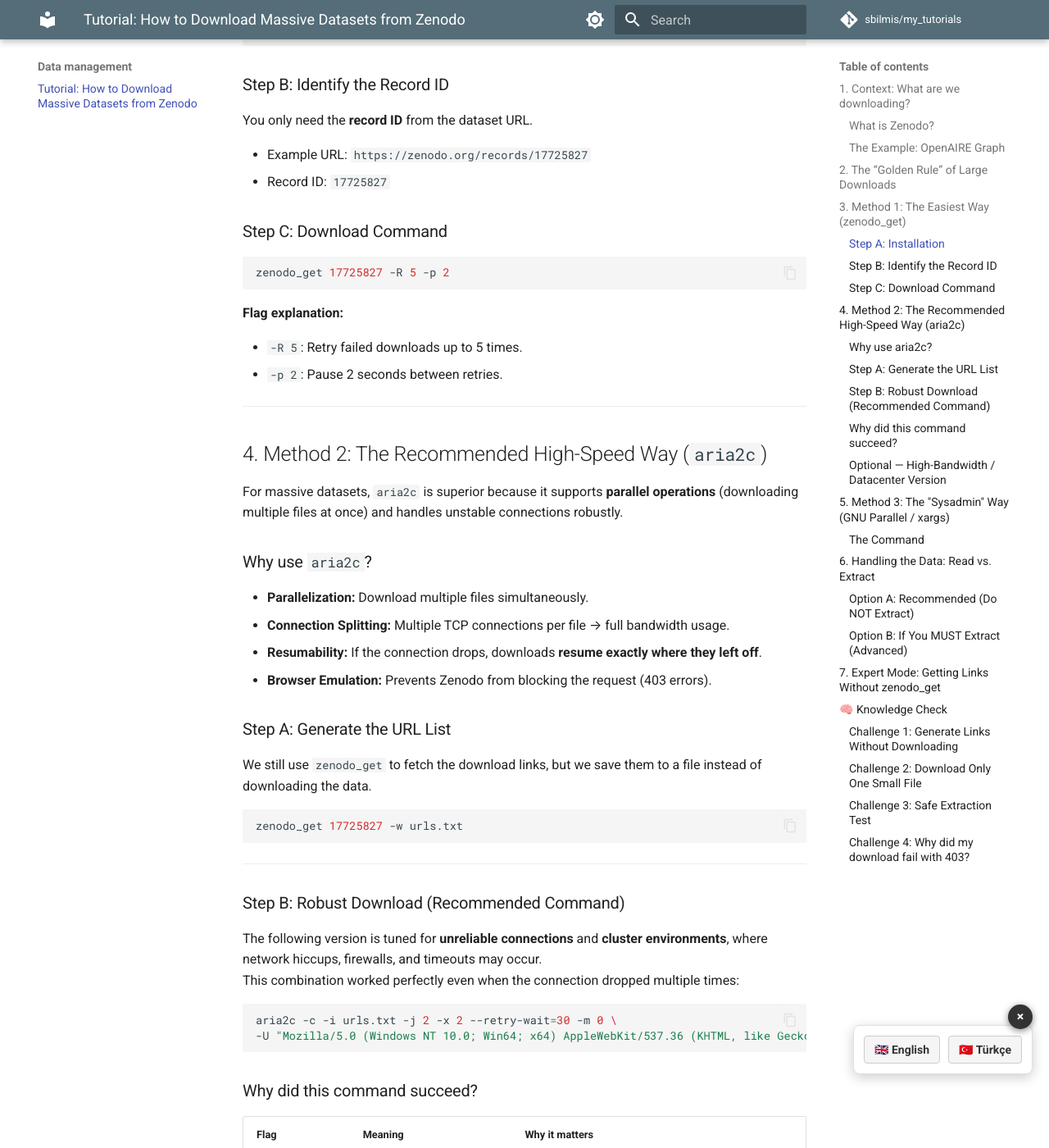
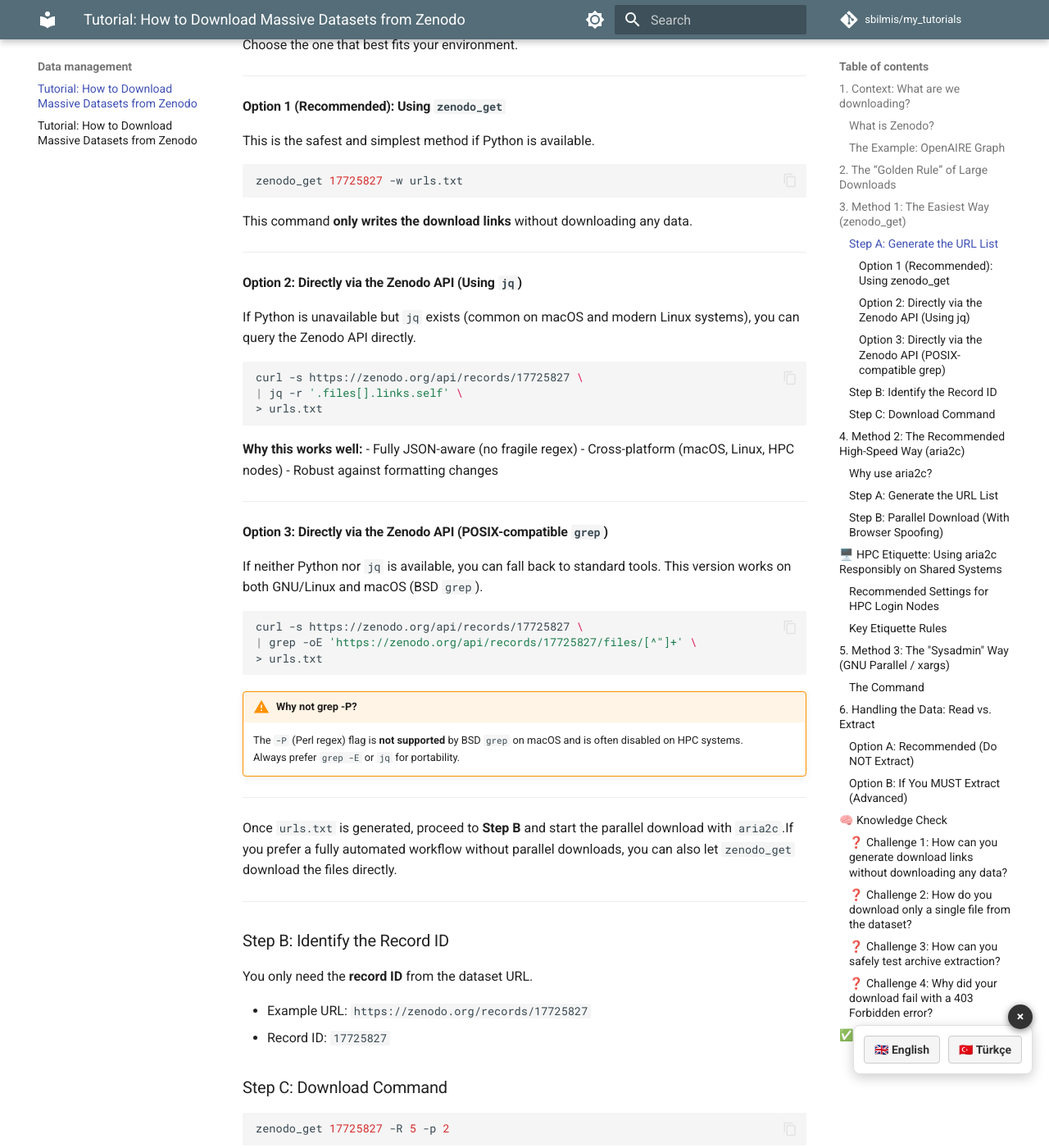
Before and after one commit to sbilmis/my_tutorials, an MkDocs documentation site: the page built from docs/data_management/downloading-large-datasets.md, in a window 1280 px wide and 1400 px high, scrolled down 1874 px. Shown: the whole window at 82% size. Built offline with MkDocs 1.6.1 and Material for MkDocs 9.7.7, drawn with Linux system fonts in a browser that asks for light colours; comment, search, counter and statistics services are not loaded; some of the changed text lies outside the part shown.

Commit message:
massive download is updated

````diff
--- a/docs/data_management/downloading-large-datasets.md
+++ b/docs/data_management/downloading-large-datasets.md
@@ -1,7 +1,7 @@
 # Tutorial: How to Download Massive Datasets from Zenodo
 
 !!! abstract "Overview"
-    * **Goal:** Download the 330GB OpenAIRE Graph dataset safely.
+    * **Goal:** Download the ~330GB OpenAIRE Graph dataset safely.
     * **Time Required:** ~10 minutes to set up (download time depends on bandwidth).
     * **Skill Level:** Beginner / Intermediate.
     * **Prerequisites:** Access to a terminal (Linux/macOS) and ~350GB of free disk space.
@@ -48,11 +48,62 @@ On Zenodo record pages you may see a “Download all” button pointing to a `fi
 !!! warning "Limitation: No Parallel Downloads"
     `zenodo_get` downloads files **sequentially** (one by one). It cannot be parallelized to download multiple files at the same time. If you have many large files and high bandwidth, this method will be significantly slower than Method 2 (`aria2c`).
 
-### Step A: Installation
+### Step A: Generate the URL List
+
+There are multiple ways to generate the list of file URLs (`urls.txt`).
+Choose the one that best fits your environment.
+
+---
+
+#### Option 1 (Recommended): Using `zenodo_get`
+
+This is the safest and simplest method if Python is available.
 
 ```bash
-pip install zenodo-get
+zenodo_get 17725827 -w urls.txt
 ```
+
+This command **only writes the download links** without downloading any data.
+
+---
+
+#### Option 2: Directly via the Zenodo API (Using `jq`)
+
+If Python is unavailable but `jq` exists (common on macOS and modern Linux systems), you can query the Zenodo API directly.
+
+```bash
+curl -s https://zenodo.org/api/records/17725827 \
+| jq -r '.files[].links.self' \
+> urls.txt
+```
+
+**Why this works well:**
+- Fully JSON-aware (no fragile regex)
+- Cross-platform (macOS, Linux, HPC nodes)
+- Robust against formatting changes
+
+---
+
+#### Option 3: Directly via the Zenodo API (POSIX-compatible `grep`)
+
+If neither Python nor `jq` is available, you can fall back to standard tools.
+This version works on both GNU/Linux and macOS (BSD `grep`).
+
+```bash
+curl -s https://zenodo.org/api/records/17725827 \
+| grep -oE 'https://zenodo.org/api/records/17725827/files/[^"]+' \
+> urls.txt
+```
+
+!!! warning "Why not grep -P?"
+    The `-P` (Perl regex) flag is **not supported** by BSD `grep` on macOS and is often disabled on HPC systems.
+    Always prefer `grep -E` or `jq` for portability.
+
+---
+
+Once `urls.txt` is generated, proceed to **Step B** and start the parallel download with `aria2c`.If you prefer a fully automated workflow without parallel downloads, you can also let `zenodo_get` download the files directly.
+
+---
 
 ### Step B: Identify the Record ID
 
@@ -80,10 +131,9 @@ For massive datasets, `aria2c` is superior because it supports **parallel operat
 
 ### Why use `aria2c`?
 
-* **Parallelization:** Download multiple files simultaneously.
-* **Connection Splitting:** Multiple TCP connections per file → full bandwidth usage.
-* **Resumability:** If the connection drops, downloads **resume exactly where they left off**.
-* **Browser Emulation:** Prevents Zenodo from blocking the request (403 errors).
+* **Parallelization:** Unlike `zenodo_get`, `aria2c` can download 16+ files simultaneously.
+* **Connection Splitting:** It opens multiple connections per file to maximize bandwidth.
+* **Resumability:** Excellent support for resuming interrupted downloads.
 
 ### Step A: Generate the URL List
 
@@ -91,46 +141,69 @@ We still use `zenodo_get` to fetch the download links, but we save them to a fil
 
 ```bash
 zenodo_get 17725827 -w urls.txt
+
 ```
 
----
+### Step B: Parallel Download (With Browser Spoofing)
 
-### Step B: Robust Download (Recommended Command)
+Zenodo frequently blocks automated download managers with `403 Forbidden` errors. To avoid this, we **must** trick the server into thinking we are a standard web browser by setting the User-Agent.
 
-The following version is tuned for **unreliable connections** and **cluster environments**, where network hiccups, firewalls, and timeouts may occur.
-This combination worked perfectly even when the connection dropped multiple times:
-
-```bash
-aria2c -c -i urls.txt -j 2 -x 2 --retry-wait=30 -m 0 \
--U "Mozilla/5.0 (Windows NT 10.0; Win64; x64) AppleWebKit/537.36 (KHTML, like Gecko) Chrome/91.0.4472.124 Safari/537.36"
-```
-
-### Why did this command succeed?
-
-| Flag | Meaning | Why it matters |
-|------|---------|----------------|
-| `-c` | Continue / resume | Prevents restarting a 20GB file from scratch |
-| `-i urls.txt` | Input file list | List of all files from Zenodo |
-| `-j 2` | Download 2 files simultaneously | Low parallelism avoids firewall triggering and keeps RAM usage low |
-| `-x 2` | Use 2 TCP connections per file | Balances speed + server friendliness |
-| `--retry-wait=30` | Wait 30 sec before retry | Lets Zenodo cooldown when rate-limited |
-| `-m 0` | Retry forever | Essential for HPC jobs where connection drops overnight |
-| `-U "Mozilla..."` | Browser User-Agent spoofing | Prevents Zenodo bot-detection (403 errors) |
-
-**In short:**
-This is slow-but-unbreakable mode.
-It is ideal for **unstable VPN**, **HPC login nodes**, **tailscale tunnels**, or **mobile hotspot** conditions.
-
----
-
-### Optional — High-Bandwidth / Datacenter Version
-
-If you are on a **fast server**, use:
+Run the following command:
 
 ```bash
 aria2c -c -i urls.txt -j 16 -x 16 \
 -U "Mozilla/5.0 (Windows NT 10.0; Win64; x64) AppleWebKit/537.36 (KHTML, like Gecko) Chrome/91.0.4472.124 Safari/537.36"
 ```
+
+**Flag explanation:**
+
+* `-c`: **Continue** (Resume). This is critical. If the download stops, this flag ensures it picks up exactly where it left off.
+* `-i urls.txt`: Input file containing the list of URLs.
+* `-j 16`: **Parallel Downloads.** Download 16 files simultaneously.
+* `-x 16`: **Max Connections.** Use 16 connections per single file.
+* `-U "..."`: **User-Agent.** Spoofs a Chrome browser to prevent 403 errors.
+
+---
+
+
+## 🖥️ HPC Etiquette: Using `aria2c` Responsibly on Shared Systems
+
+When running `aria2c` on an HPC cluster or shared institutional server, **performance is not the only concern**.
+You must also avoid negatively impacting other users and shared infrastructure.
+
+!!! warning "HPC systems are shared environments"
+    Aggressive download settings may overload:
+    - Shared login nodes
+    - Shared filesystems (Lustre, GPFS, NFS)
+    - Institutional network links
+
+### Recommended Settings for HPC Login Nodes
+
+```bash
+aria2c -c -i urls.txt \
+  -j 4 \
+  -x 4 \
+  --file-allocation=trunc \
+  --auto-save-interval=60 \
+  --summary-interval=60 \
+  -U "Mozilla/5.0 (Windows NT 10.0; Win64; x64)"
+```
+
+### Key Etiquette Rules
+
+- **Limit parallel files (`-j`)**
+  - Login node: `-j 2–4`
+  - Dedicated transfer node: `-j 8–16`
+- **Avoid excessive connections per file**
+  - `-x 4` is usually sufficient
+- **Never run heavy downloads on compute nodes**
+  - Use login or data-transfer nodes only
+- **Prefer local scratch or fast storage**
+  - Avoid direct downloads into shared home directories
+- **Throttle if necessary**
+  ```bash
+  --limit-overall-rate=50M
+  ```
 
 ---
 
@@ -140,13 +213,21 @@ If you are on a restricted server where you cannot install `aria2c` or Python pa
 
 ### The Command
 
+This command reads the URL list and spawns 8 separate `wget` processes at once.
+
 ```bash
 cat urls.txt | xargs -n 1 -P 8 wget -q -c
 ```
 
+**Flag explanation:**
+
+* `xargs`: A tool to build and execute command lines from standard input.
+* `-n 1`: Use 1 URL per command.
+* `-P 8`: **Parallelism.** Run up to 8 processes at the same time.
+* `wget -c`: The standard download tool with the **continue** flag enabled.
+
 !!! tip "Performance Note"
-This method launches multiple `wget` processes → heavy CPU + RAM overhead.
-Use it only if `aria2c` is unavailable.
+This method is heavier on system resources (CPU/RAM) than `aria2c` because it launches 8 full instances of `wget`. Use it only if `aria2c` is unavailable.
 
 ---
 
@@ -161,7 +242,13 @@ After downloading, you will have several large `.tar` files.
 * **Result:** You may exceed quotas or crash the filesystem.
 * **Best practice:** Stream data directly from `.tar` files.
 
+Many analysis scripts can read compressed archives directly, avoiding massive disk usage.
+
 ### Option B: If You MUST Extract (Advanced)
+
+Only proceed if you have **>10TB free space** and a strict requirement to extract files.
+
+**Safe extraction script:**
 
 ```bash
 #!/bin/bash
@@ -174,41 +261,68 @@ done
 
 ---
 
-## 7. Expert Mode: Getting Links Without `zenodo_get`
 
-```bash
-curl -s https://zenodo.org/api/records/17725827 \
-| grep -oP 'https://zenodo.org/api/records/17725827/files/[^"]+' \
-> urls.txt
-```
+## 🧠 Knowledge Check
+
+Test your understanding of the workflow.
+**Click each question to reveal the answer.**
 
 ---
 
-## 🧠 Knowledge Check
+### ❓ Challenge 1: How can you generate download links without downloading any data?
 
-### Challenge 1: Generate Links Without Downloading
+??? answer "Show answer"
+    ```bash
+    zenodo_get 17725827 -w links.txt
+    grep "communities_infrastructures.tar" links.txt
+    ```
 
-```bash
-zenodo_get 17725827 -w links.txt
-grep "communities_infrastructures.tar" links.txt
-```
-
-### Challenge 2: Download Only One Small File
-
-```bash
-aria2c -x 10 -s 10 -U "Mozilla/5.0..." <URL>
-```
-
-### Challenge 3: Safe Extraction Test
-
-```bash
-mkdir test_extract
-tar -xf communities_infrastructures.tar -C test_extract
-ls -l test_extract
-```
-
-### Challenge 4: Why did my download fail with 403?
-Zenodo likely detected your script as a bot.
-**Fix:** Always add the browser `-U "Mozilla..."` flag.
+    This writes all file URLs to `links.txt` and allows you to inspect or filter them before downloading.
 
 ---
+
+### ❓ Challenge 2: How do you download only a single file from the dataset?
+
+??? answer "Show answer"
+    ```bash
+    aria2c -x 10 -s 10 \
+      -U "Mozilla/5.0 (Windows NT 10.0; Win64; x64)" \
+      <URL>
+    ```
+
+    This is useful for testing connectivity or downloading a small subset of the dataset.
+
+---
+
+### ❓ Challenge 3: How can you safely test archive extraction?
+
+??? answer "Show answer"
+    ```bash
+    mkdir test_extract
+    tar -xf communities_infrastructures.tar -C test_extract
+    ls -l test_extract
+    ```
+
+    Always test extraction on **one archive** before attempting any large-scale unpacking.
+
+---
+
+### ❓ Challenge 4: Why did your download fail with a `403 Forbidden` error?
+
+??? answer "Show answer"
+    Zenodo likely detected your download tool as an automated client.
+
+    **Solution:**
+    Add a browser-like User-Agent string:
+    ```bash
+    -U "Mozilla/5.0 (Windows NT 10.0; Win64; x64)"
+    ```
+
+    This makes the request appear as if it comes from a standard web browser.
+
+## ✅ Takeaway
+
+- Use `zenodo_get` for **simplicity**
+- Use `aria2c` for **performance**
+- Respect **HPC etiquette**
+- Never extract massive archives blindly
````
Also changed, not shown: docs/data_management/downloading-large-datasets2.md (added, +214 -0 lines).
